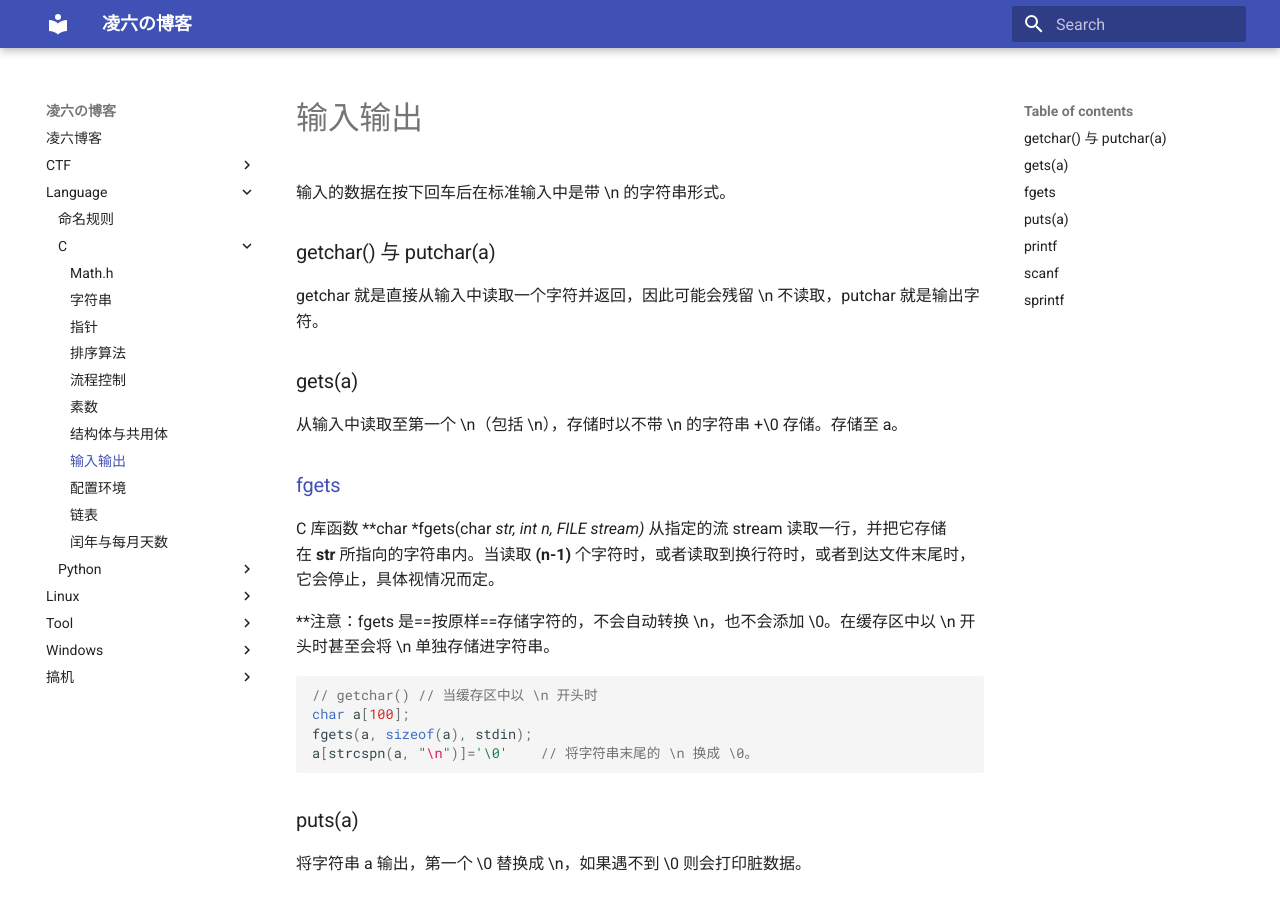
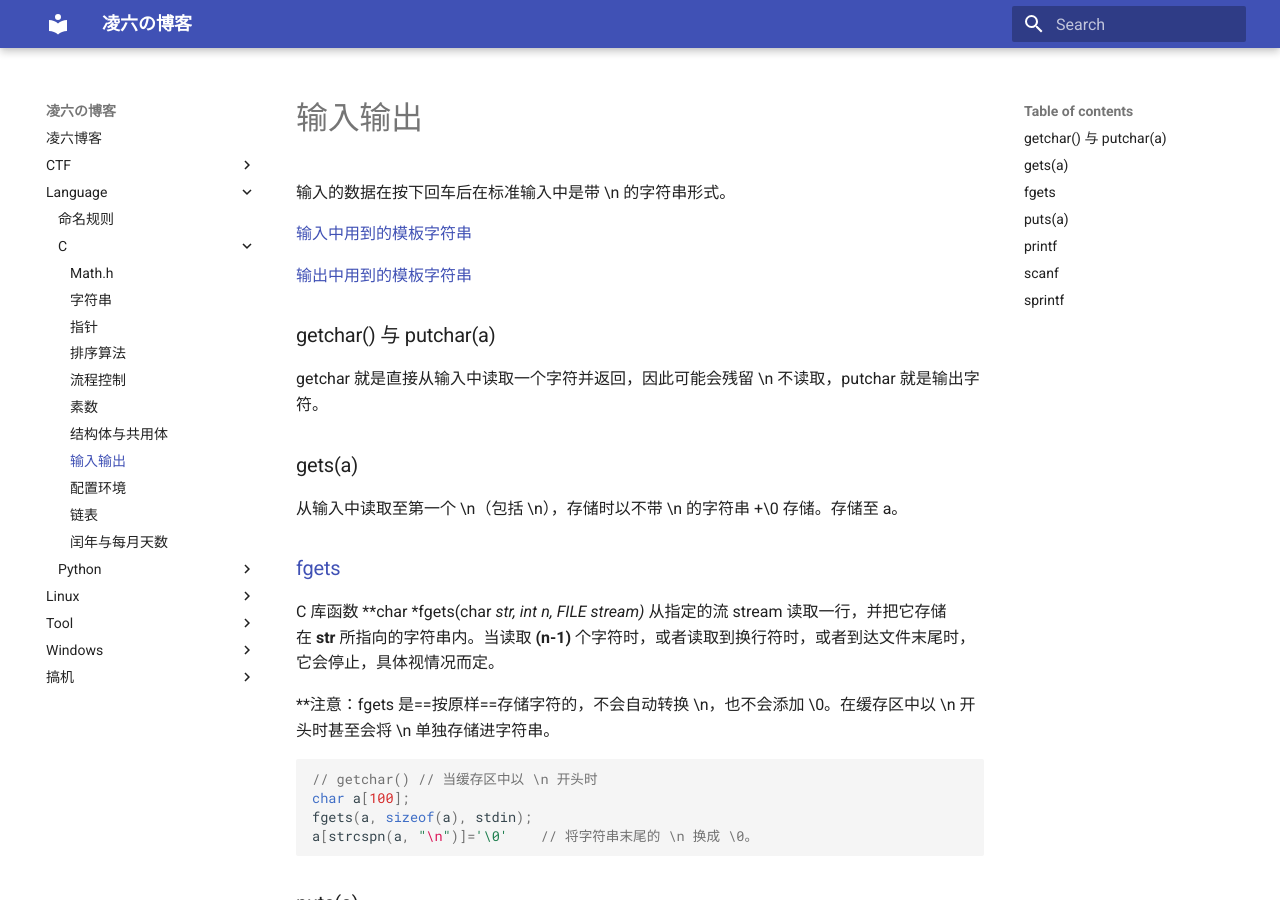
Before and after one commit to zero6six/zero6six.github.io, an MkDocs documentation site: the page built from docs/language/C/输入输出.md, in a window 1280 px wide and 900 px high. Built offline with MkDocs 1.6.1 and Material for MkDocs 9.7.7, drawn with Linux system fonts in a browser that asks for light colours.

Commit message:
添加模板字符串文档

```diff
--- a/docs/language/C/输入输出.md
+++ b/docs/language/C/输入输出.md
@@ -1,5 +1,9 @@
 
 输入的数据在按下回车后在标准输入中是带 \n 的字符串形式。
+
+[输入中用到的模板字符串](https://en.cppreference.com/w/c/io/fscanf)
+
+[输出中用到的模板字符串](https://en.cppreference.com/w/c/io/fprintf)
 
 ### getchar() 与 putchar(a)
 
```
